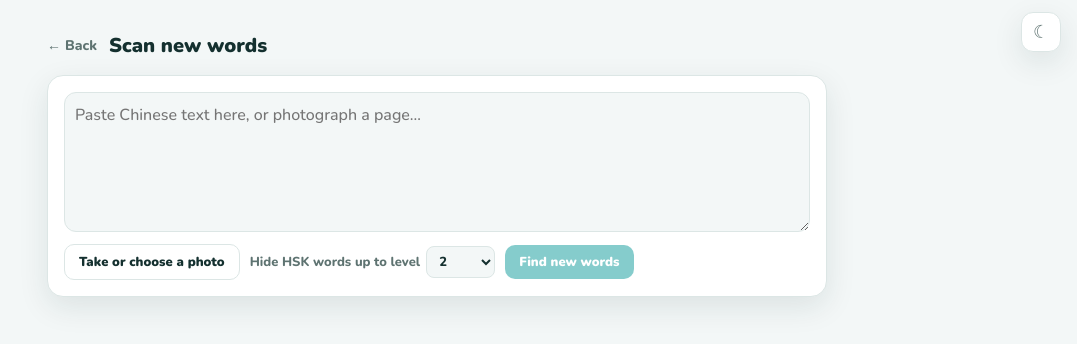
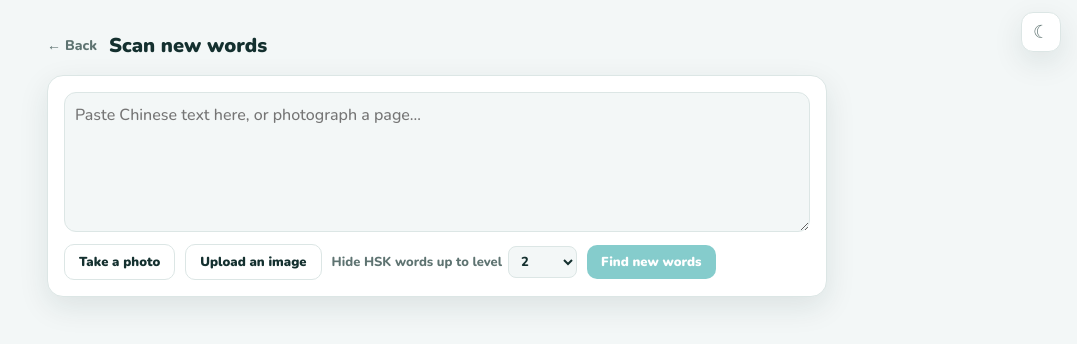
Before and after one commit to Valedicode/hanzisave, a Next.js app in the folder apps/web/: page /scan in a window 1280 px wide. Shown: the top 344 px of the page, without its empty margins (203-1280 px from the left). Built offline with nearby package versions, Linux system fonts and the light colour scheme.

Commit message:
Let the scan page upload an image as well as take a photo

```diff
--- a/apps/web/app/scan/page.tsx
+++ b/apps/web/app/scan/page.tsx
@@ -32,7 +32,9 @@ export default function ScanPage() {
   const [result, setResult] = useState<ScanResult | null>(null);
   const [selected, setSelected] = useState<Set<string>>(new Set());
   const [cards, setCards] = useState<NewCardRecord[]>([]);
-  const [ocrBusy, setOcrBusy] = useState(false);
+  // Which button started the read, so only that one shows the spinner.
+  const [ocrSource, setOcrSource] = useState<"camera" | "upload" | null>(null);
+  const ocrBusy = ocrSource !== null;
   const [generating, setGenerating] = useState(0);
   const [busyIds, setBusyIds] = useState<Set<number>>(new Set());
   const [error, setError] = useState("");
@@ -70,11 +72,11 @@ export default function ScanPage() {
     setCards((prev) => prev.map((c) => (c.id === id ? { ...c, ...changes } : c)));
   };
 
-  const readImage = async (file: File | undefined) => {
+  const readImage = async (file: File | undefined, source: "camera" | "upload") => {
     if (!file) return;
     setError("");
     setNeedsCode(false);
-    setOcrBusy(true);
+    setOcrSource(source);
     try {
       const blob = await resizeImage(file);
       const code = getAccessCode();
@@ -94,7 +96,7 @@ export default function ScanPage() {
     } catch (e) {
       setError(e instanceof Error ? e.message : "could not read the image");
     } finally {
-      setOcrBusy(false);
+      setOcrSource(null);
     }
   };
 
@@ -229,13 +231,13 @@ export default function ScanPage() {
         />
         <div className={styles.row}>
           <label className={styles.secondary}>
-            {ocrBusy ? (
+            {ocrSource === "camera" ? (
               <>
                 <Spinner />
                 Reading image…
               </>
             ) : (
-              "Take or choose a photo"
+              "Take a photo"
             )}
             <input
               type="file"
@@ -244,7 +246,27 @@ export default function ScanPage() {
               hidden
               disabled={ocrBusy}
               onChange={(e) => {
-                readImage(e.target.files?.[0]);
+                readImage(e.target.files?.[0], "camera");
+                e.target.value = "";
+              }}
+            />
+          </label>
+          <label className={styles.secondary}>
+            {ocrSource === "upload" ? (
+              <>
+                <Spinner />
+                Reading image…
+              </>
+            ) : (
+              "Upload an image"
+            )}
+            <input
+              type="file"
+              accept="image/*"
+              hidden
+              disabled={ocrBusy}
+              onChange={(e) => {
+                readImage(e.target.files?.[0], "upload");
                 e.target.value = "";
               }}
             />
```
